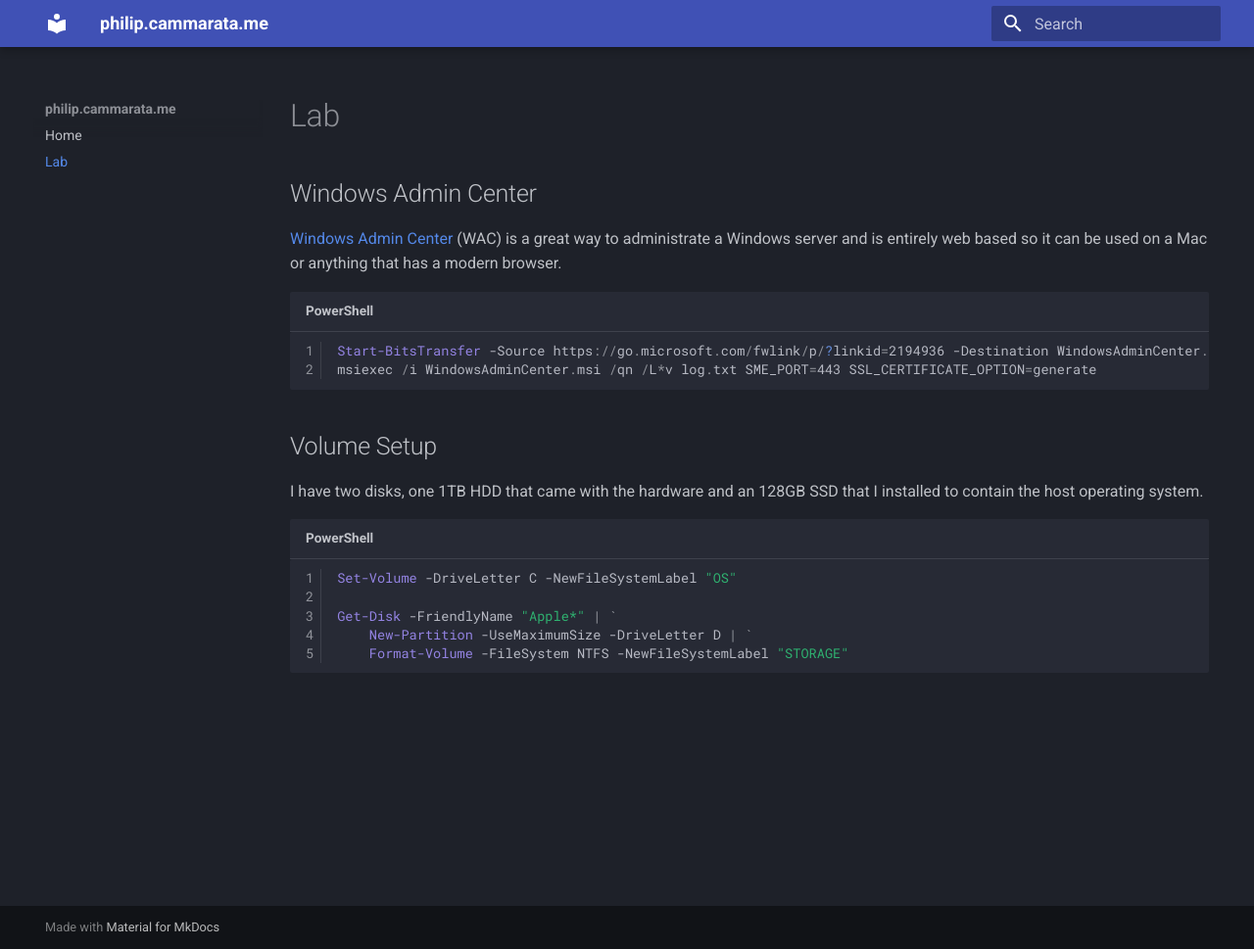
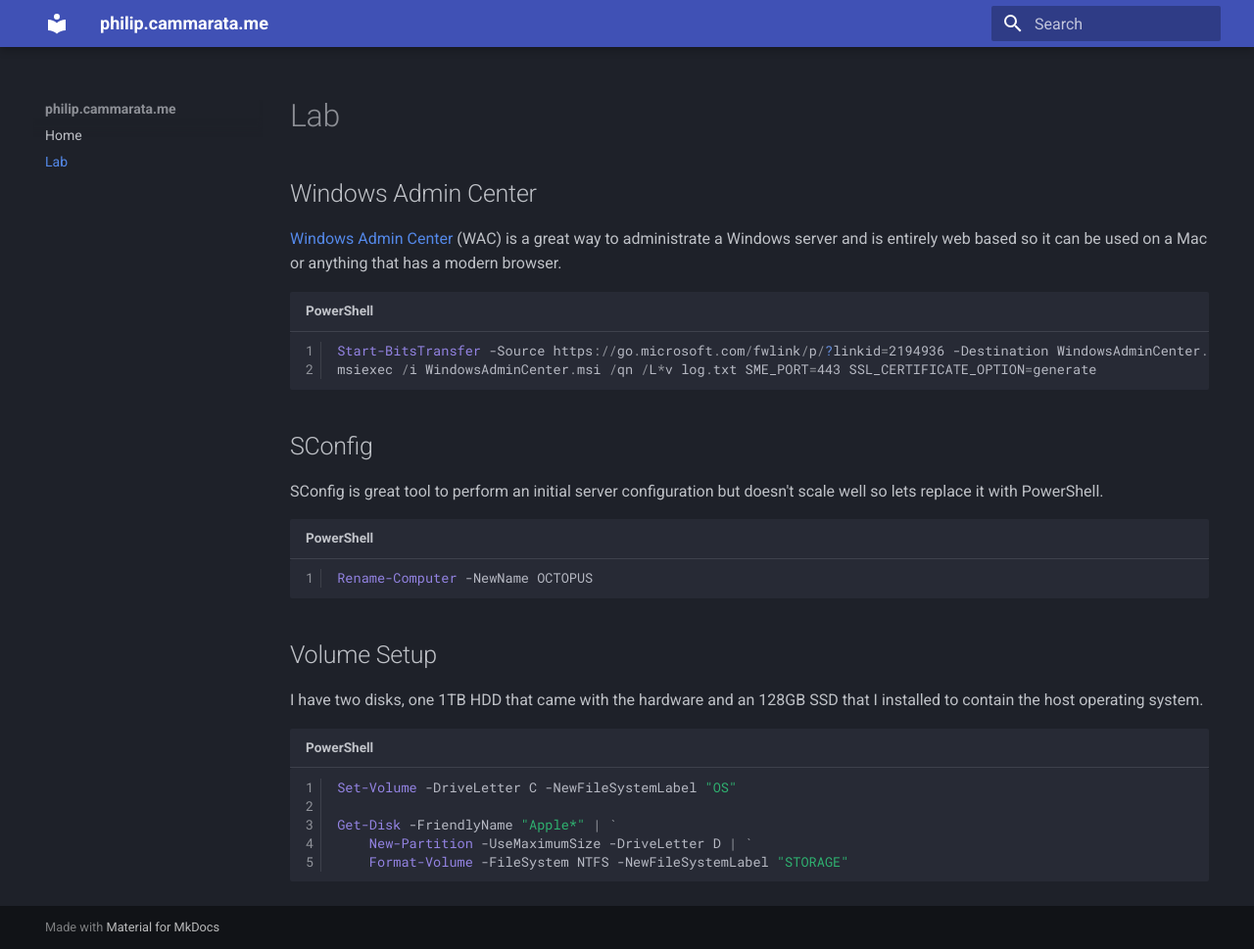
Before and after one commit to PhilipCammarata/philip.cammarata.me, an MkDocs documentation site: the page built from docs/lab.md, in a window 1280 px wide and 969 px high. Shown: the whole window at 98% size. Built offline with MkDocs 1.6.1 and Material for MkDocs 9.7.7, drawn with Linux system fonts in a browser that asks for light colours.

Commit message:
Adding sconfig powershell commands

````diff
--- a/docs/lab.md
+++ b/docs/lab.md
@@ -9,16 +9,24 @@ hide:
 
 [Windows Admin Center](https://www.microsoft.com/en-us/windows-server/windows-admin-center) (WAC) is a great way to administrate a Windows server and is entirely web based so it can be used on a Mac or anything that has a modern browser.
 
-``` { .powershell }
+``` powershell
 Start-BitsTransfer -Source https://go.microsoft.com/fwlink/p/?linkid=2194936 -Destination WindowsAdminCenter.msi
 msiexec /i WindowsAdminCenter.msi /qn /L*v log.txt SME_PORT=443 SSL_CERTIFICATE_OPTION=generate
+```
+
+## SConfig
+
+SConfig is great tool to perform an initial server configuration but doesn't scale well so lets replace it with PowerShell.
+
+``` powershell
+Rename-Computer -NewName OCTOPUS
 ```
 
 ## Volume Setup
 
 I have two disks, one 1TB HDD that came with the hardware and an 128GB SSD that I installed to contain the host operating system.
 
-``` { .powershell }
+``` powershell
 Set-Volume -DriveLetter C -NewFileSystemLabel "OS"
 
 Get-Disk -FriendlyName "Apple*" | `
````
